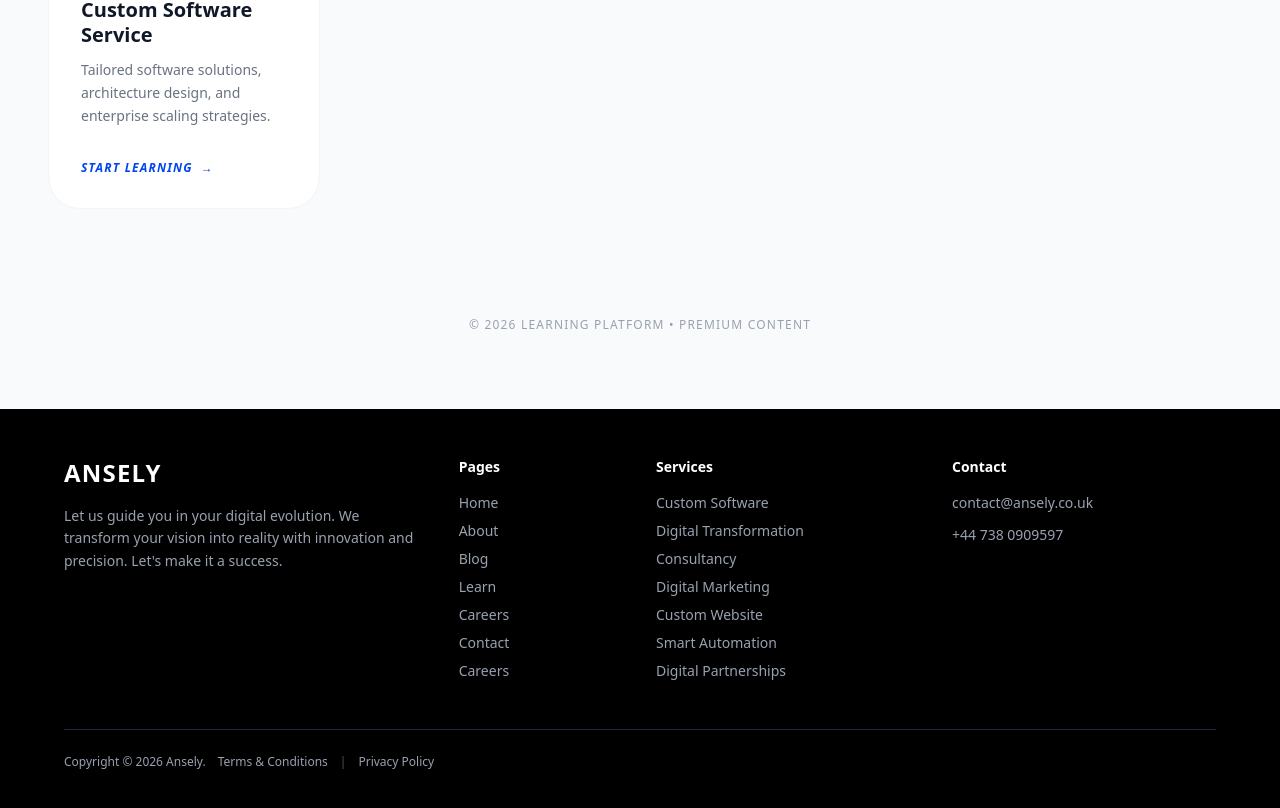
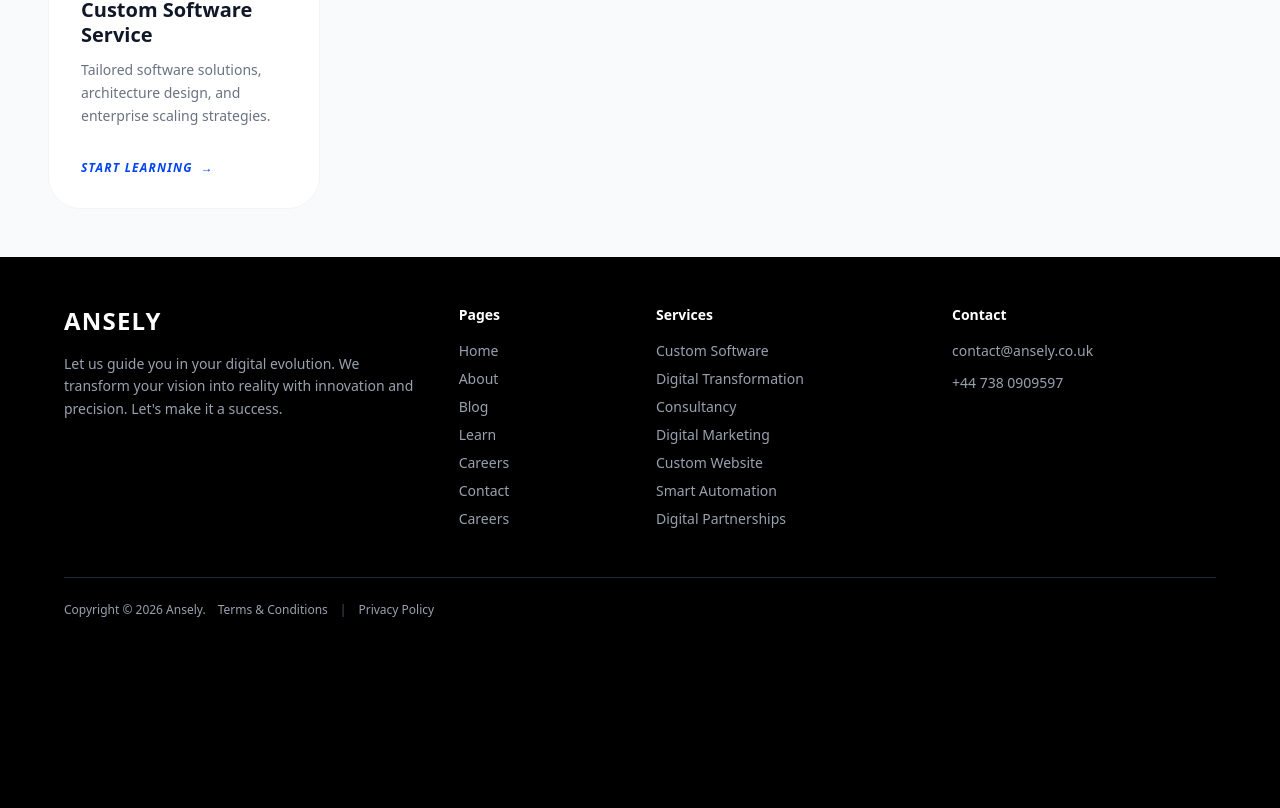
Before and after one commit to STharshan/inthu-ansely, a React (Vite) app: page /learn in a window 1280 px wide. Shown: the part 1179-1987 px from the top of the page. After the commit the page ends 1845 px from the top, so only its background shows below. Built offline with nearby package versions, Linux system fonts and the light colour scheme.

Commit message:
fix(): removed unwanted content

```diff
--- a/src/pages/LearningDashboard.jsx
+++ b/src/pages/LearningDashboard.jsx
@@ -1,7 +1,7 @@
-import React from 'react';
-import { useNavigate } from 'react-router-dom';
-import { modulesData } from '../data/modulesData';
-import CourseCard from '../components/LearnModule/CourseCard';
+import React from "react";
+import { useNavigate } from "react-router-dom";
+import { modulesData } from "../data/modulesData";
+import CourseCard from "../components/LearnModule/CourseCard";
 
 const LearningDashboard = () => {
   const navigate = useNavigate();
@@ -9,16 +9,18 @@ const LearningDashboard = () => {
   return (
     <div className="min-h-screen bg-[#F8FAFC] dark:bg-black p-4 md:p-12 font-sans transition-colors duration-500 mt-20">
       <div className="max-w-7xl mx-auto">
-
         {/* Header Section */}
         <div className="bg-[#0045EF] text-white p-10 md:p-20 rounded-[3rem] mb-12 shadow-[0_30px_60px_rgba(0,69,239,0.25)] relative overflow-hidden">
           <div className="relative z-10">
             <span className="text-[10px] font-bold tracking-[0.4em] bg-white/20 px-4 py-2 rounded-full uppercase italic mb-6 inline-block">
               Interactive Curriculum
             </span>
-            <h1 className="text-4xl md:text-7xl font-black mb-4 tracking-tighter italic">Explore Modules.</h1>
+            <h1 className="text-4xl md:text-7xl font-black mb-4 tracking-tighter italic">
+              Explore Modules.
+            </h1>
             <p className="text-blue-100 opacity-90 text-lg md:text-xl max-w-xl font-medium">
-              Select a specialized module to start your professional learning journey.
+              Select a specialized module to start your professional learning
+              journey.
             </p>
           </div>
 
@@ -44,11 +46,6 @@ const LearningDashboard = () => {
             />
           ))}
         </div>
-
-        {/* Footer info */}
-        <footer className="mt-20 text-center text-gray-400 text-xs font-medium tracking-widest uppercase">
-          © 2026 Learning Platform • Premium Content
-        </footer>
       </div>
     </div>
   );
```
